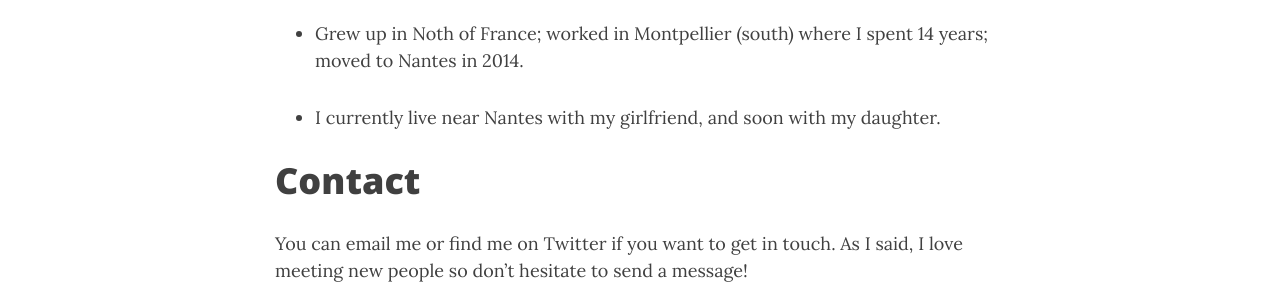
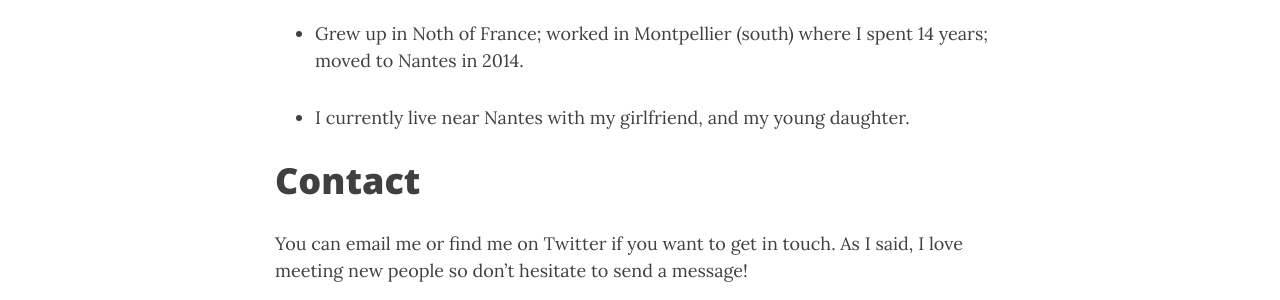
Before and after one commit to ch-benard/devblog, a Jekyll site: the page built from aboutme.md, in a window 1280 px wide and 900 px high, scrolled down 537 px. Shown: the part 302-602 px from the top of the window. Built offline with Jekyll 4.4.1, drawn with Linux system fonts in a browser that asks for light colours; nearby versions of some CDN libraries.

Commit message:
Update aboutme.md

```diff
--- a/aboutme.md
+++ b/aboutme.md
@@ -14,7 +14,7 @@ subtitle: Why you'd want to go on a date with me
 
 * Grew up in Noth of France; worked in Montpellier (south) where I spent 14 years; moved to Nantes in 2014.
 
-* I currently live near Nantes with my girlfriend, and soon with my daughter.
+* I currently live near Nantes with my girlfriend, and my young daughter.
 
 # Contact
 You can email me or find me on Twitter if you want to get in touch. As I said, I love meeting new people so don't hesitate to send a message!
```
